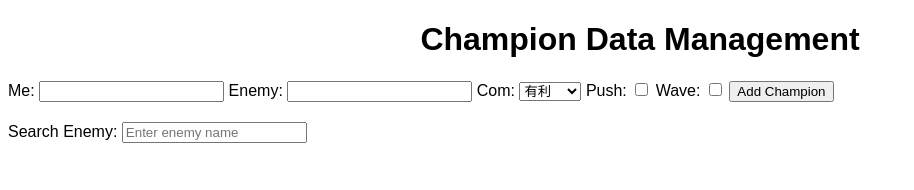
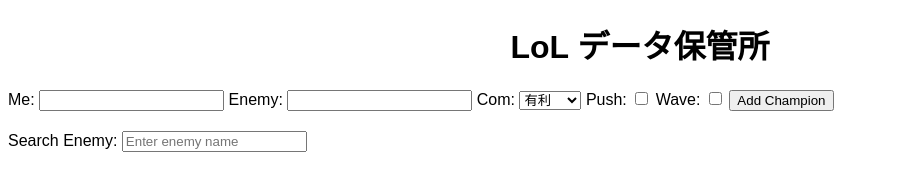
Before and after one commit to s5421001/database, a website: page public/index.html in a window 1280 px wide. Shown: the whole page, without its empty margins (0-914 px from the left). Drawn offline with Linux system fonts and the light colour scheme; no server answers.

Commit message:
タイトル変更

```diff
--- a/public/index.html
+++ b/public/index.html
@@ -9,7 +9,7 @@
   <title>Champion Data Management</title>
 </head>
 <body>
-  <h1>Champion Data Management</h1>
+  <h1>LoL データ保管所</h1>
 
   <!-- フォームの追加 -->
   <form id="championForm">
```
Also changed, not shown: 1 other file.
